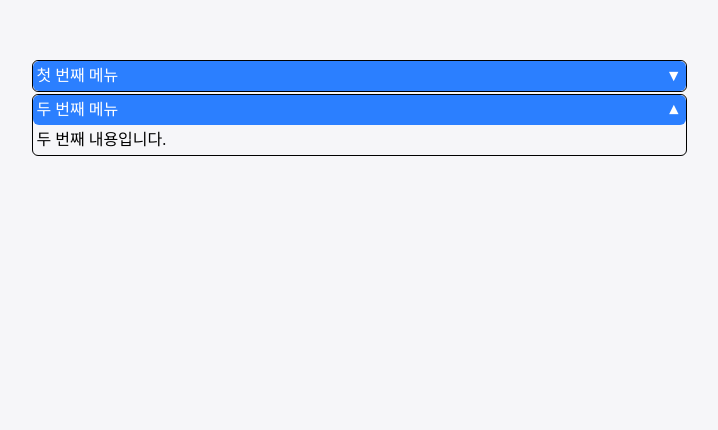
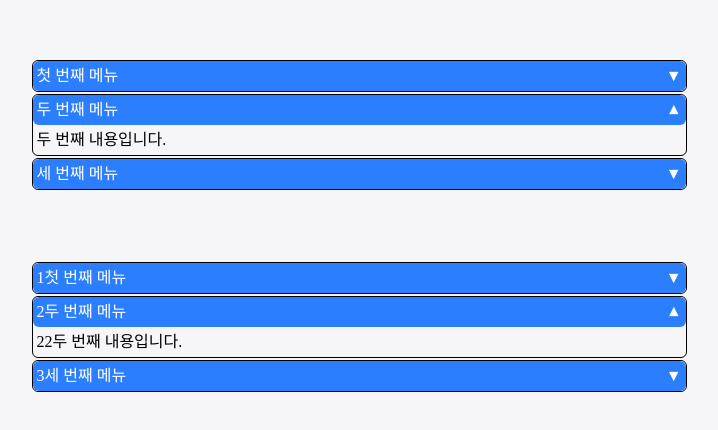
Before and after one commit to leehyerrr/zo-multiform-survey, a React (Vite) app: page /test in a window 1280 px wide. Shown: the top 430 px of the page, without its empty margins (281-999 px from the left). Built offline with nearby package versions, Linux system fonts and the light colour scheme; a web font is replaced by a local one.

Commit message:
접근성 수정

```diff
--- a/src/components/common/Accordion.tsx
+++ b/src/components/common/Accordion.tsx
@@ -72,6 +72,12 @@ interface AccordionContextType {
   toggle: (value: string) => void
   size: NonNullable<VariantProps<typeof triggerVariants>['size']>
   color: NonNullable<VariantProps<typeof triggerVariants>['color']>
+  registerTrigger: (el: HTMLButtonElement) => void
+  unregisterTrigger: (el: HTMLButtonElement) => void
+  focusNext: (current: HTMLButtonElement) => void
+  focusPrev: (current: HTMLButtonElement) => void
+  focusFirst: () => void
+  focusLast: () => void
 }
 
 const AccordionContext = createContext<AccordionContextType | null>(null)
@@ -110,6 +116,44 @@ function Accordion({
 }: AccordionProps) {
   const [value, setValue] = useState<string[]>(defaultValue)
 
+  const triggerRefs = React.useRef<HTMLButtonElement[]>([])
+
+  const registerTrigger = (el: HTMLButtonElement) => {
+    if (!triggerRefs.current.includes(el)) {
+      triggerRefs.current.push(el)
+    }
+  }
+
+  const unregisterTrigger = (el: HTMLButtonElement) => {
+    triggerRefs.current = triggerRefs.current.filter((ref) => ref !== el)
+  }
+
+  const focusNext = (current: HTMLButtonElement) => {
+    const list = triggerRefs.current
+    const index = list.indexOf(current)
+
+    const next = index === list.length - 1 ? list[0] : list[index + 1]
+
+    next?.focus()
+  }
+
+  const focusPrev = (current: HTMLButtonElement) => {
+    const list = triggerRefs.current
+    const index = list.indexOf(current)
+
+    const prev = index === 0 ? list[list.length - 1] : list[index - 1]
+
+    prev?.focus()
+  }
+
+  const focusFirst = () => {
+    triggerRefs.current[0]?.focus()
+  }
+
+  const focusLast = () => {
+    triggerRefs.current.at(-1)?.focus()
+  }
+
   const toggle = (target: string) => {
     if (type === 'single') {
       setValue((prev) => (prev.includes(target) ? [] : [target]))
@@ -129,6 +173,13 @@ function Accordion({
         toggle,
         size,
         color,
+
+        registerTrigger,
+        unregisterTrigger,
+        focusNext,
+        focusPrev,
+        focusFirst,
+        focusLast,
       }}
     >
       <div className="space-y-2">{children}</div>
@@ -191,16 +242,64 @@ function Trigger({ children, className, ...props }: TriggerProps) {
   const accordion = useAccordion()
   const item = useItem()
 
+  const ref = React.useRef<HTMLButtonElement>(null)
+
   const isOpen = accordion.value.includes(item.value)
+
+  React.useEffect(() => {
+    if (!ref.current) return
+
+    accordion.registerTrigger(ref.current)
+
+    return () => {
+      if (ref.current) {
+        accordion.unregisterTrigger(ref.current)
+      }
+    }
+  }, [accordion])
+
+  const handleKeyDown = (e: React.KeyboardEvent<HTMLButtonElement>) => {
+    if (!ref.current) return
+
+    switch (e.key) {
+      case 'ArrowDown':
+        e.preventDefault()
+        accordion.focusNext(ref.current)
+        break
+
+      case 'ArrowUp':
+        e.preventDefault()
+        accordion.focusPrev(ref.current)
+        break
+
+      case 'Home':
+        e.preventDefault()
+        accordion.focusFirst()
+        break
+
+      case 'End':
+        e.preventDefault()
+        accordion.focusLast()
+        break
+
+      case 'Enter':
+      case ' ':
+        e.preventDefault()
+        accordion.toggle(item.value)
+        break
+    }
+  }
 
   return (
     <h3>
       <button
+        ref={ref}
         id={item.triggerId}
         type="button"
         aria-expanded={isOpen}
         aria-controls={item.contentId}
         onClick={() => accordion.toggle(item.value)}
+        onKeyDown={handleKeyDown}
         className={cn(
           triggerVariants({
             size: accordion.size,
--- a/src/pages/Test.tsx
+++ b/src/pages/Test.tsx
@@ -2,6 +2,7 @@ import { Accordion } from '../components/common/Accordion'
 
 function Test() {
   return (
+    <>
       <Accordion type="single" size="md" color="primary" defaultValue={['item-2']}>
         <Accordion.Item value="item-1">
           <Accordion.Trigger>첫 번째 메뉴</Accordion.Trigger>
@@ -12,7 +13,30 @@ function Test() {
           <Accordion.Trigger>두 번째 메뉴</Accordion.Trigger>
           <Accordion.Content>두 번째 내용입니다.</Accordion.Content>
         </Accordion.Item>
+        <Accordion.Item value="item-3">
+          <Accordion.Trigger>세 번째 메뉴</Accordion.Trigger>
+          <Accordion.Content>세 번째 내용입니다.</Accordion.Content>
+        </Accordion.Item>
       </Accordion>
+      <br />
+      <br />
+      <br />
+      <Accordion type="multiple" size="md" color="primary" defaultValue={['item-2']}>
+        <Accordion.Item value="item-1">
+          <Accordion.Trigger>1첫 번째 메뉴</Accordion.Trigger>
+          <Accordion.Content>11첫 번째 내용입니다.</Accordion.Content>
+        </Accordion.Item>
+
+        <Accordion.Item value="item-2">
+          <Accordion.Trigger>2두 번째 메뉴</Accordion.Trigger>
+          <Accordion.Content>22두 번째 내용입니다.</Accordion.Content>
+        </Accordion.Item>
+        <Accordion.Item value="item-3">
+          <Accordion.Trigger>3세 번째 메뉴</Accordion.Trigger>
+          <Accordion.Content>33세 번째 내용입니다.</Accordion.Content>
+        </Accordion.Item>
+      </Accordion>
+    </>
   )
 }
 
```
Lines whose indentation alone changed are shown as unchanged.
